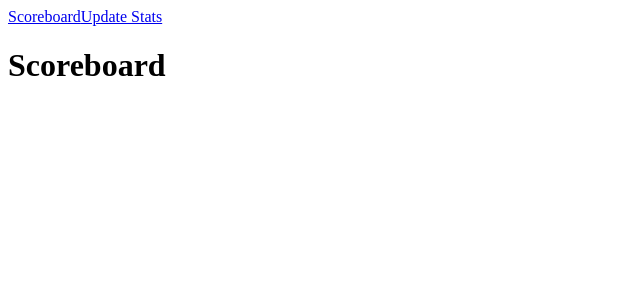
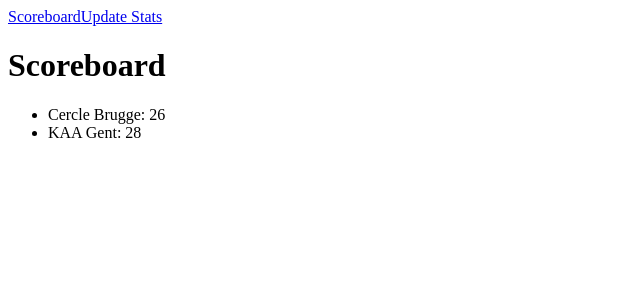
Before and after one commit to TiboMertens/socket-frontend, a Vue app: page / in a window 1280 px wide. Shown: the top 300 px of the page, without its empty margins (0-640 px from the left). Built offline with nearby package versions, Linux system fonts and the light colour scheme.

Commit message:
feat: display team & score on scoreboard

```diff
--- a/src/components/Scoreboard.vue
+++ b/src/components/Scoreboard.vue
@@ -1,8 +1,23 @@
 <script setup>
+import { ref, reactive, onMounted } from 'vue';
+
+let data = reactive([{
+    "team": "Cercle Brugge",
+    "score": "26"
+},
+{
+    "team": "KAA Gent",
+    "score": "28"
+}]);
 </script>
 
 <template>
     <h1>Scoreboard</h1>
+    <ul>
+        <li v-for="item in data" :key="item.team">
+            {{ item.team }}: {{ item.score }}
+        </li>
+    </ul>
 </template>
 
 <style scoped></style>
```
